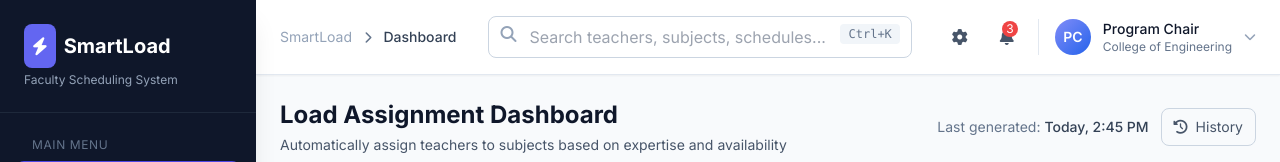
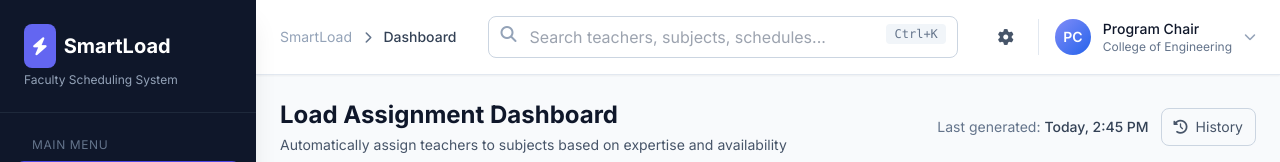
Before and after one commit to westliecasuncad06/SmartLoad, a PHP site: page / in a window 1280 px wide. Shown: the top 162 px of the page. Run offline with PHP 8.4, Linux system fonts and the light colour scheme; data that the repository does not hold is empty; some libraries are stand-ins or nearby versions.

Commit message:
remove notification icon

```diff
--- a/index.php
+++ b/index.php
@@ -293,10 +293,6 @@ try {
                         </button>
                         <button onclick="openSettingsModal()" class="p-2 text-slate-600 hover:text-slate-900 hover:bg-slate-100 rounded-lg transition-colors" title="Settings">
                             <i class="fas fa-cog"></i>
-                        </button>
-                        <button class="relative p-2 text-slate-600 hover:text-slate-900 hover:bg-slate-100 rounded-lg transition-colors">
-                            <i class="fas fa-bell"></i>
-                            <span class="absolute top-1 right-1 bg-red-500 text-white text-xs rounded-full w-4 h-4 flex items-center justify-center text-[10px]">3</span>
                         </button>
                         <div class="hidden sm:flex items-center gap-3 pl-4 border-l border-slate-200">
                             <div class="w-9 h-9 bg-gradient-to-br from-indigo-400 to-blue-600 rounded-full flex items-center justify-center text-white font-semibold text-sm">
```
